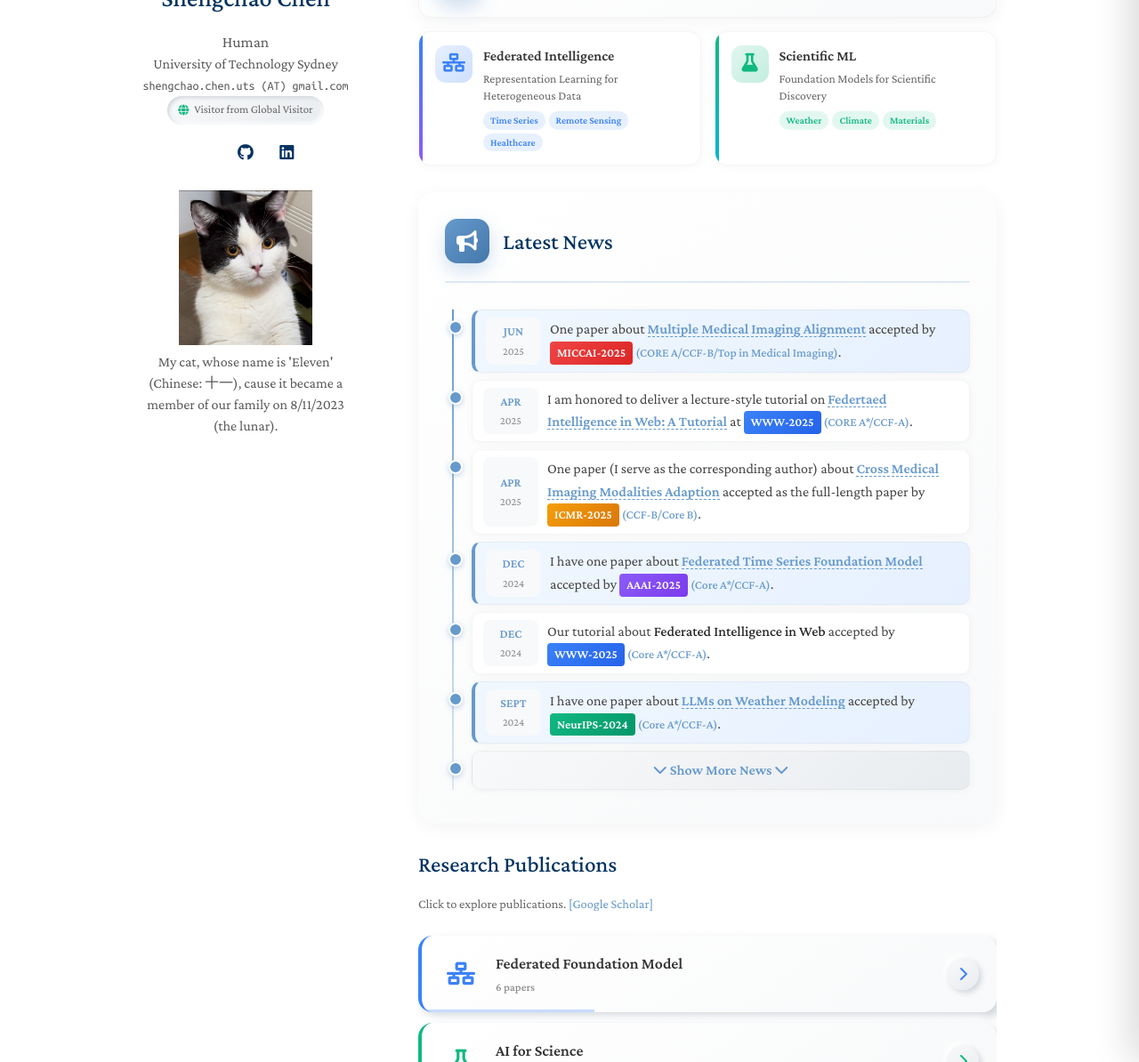
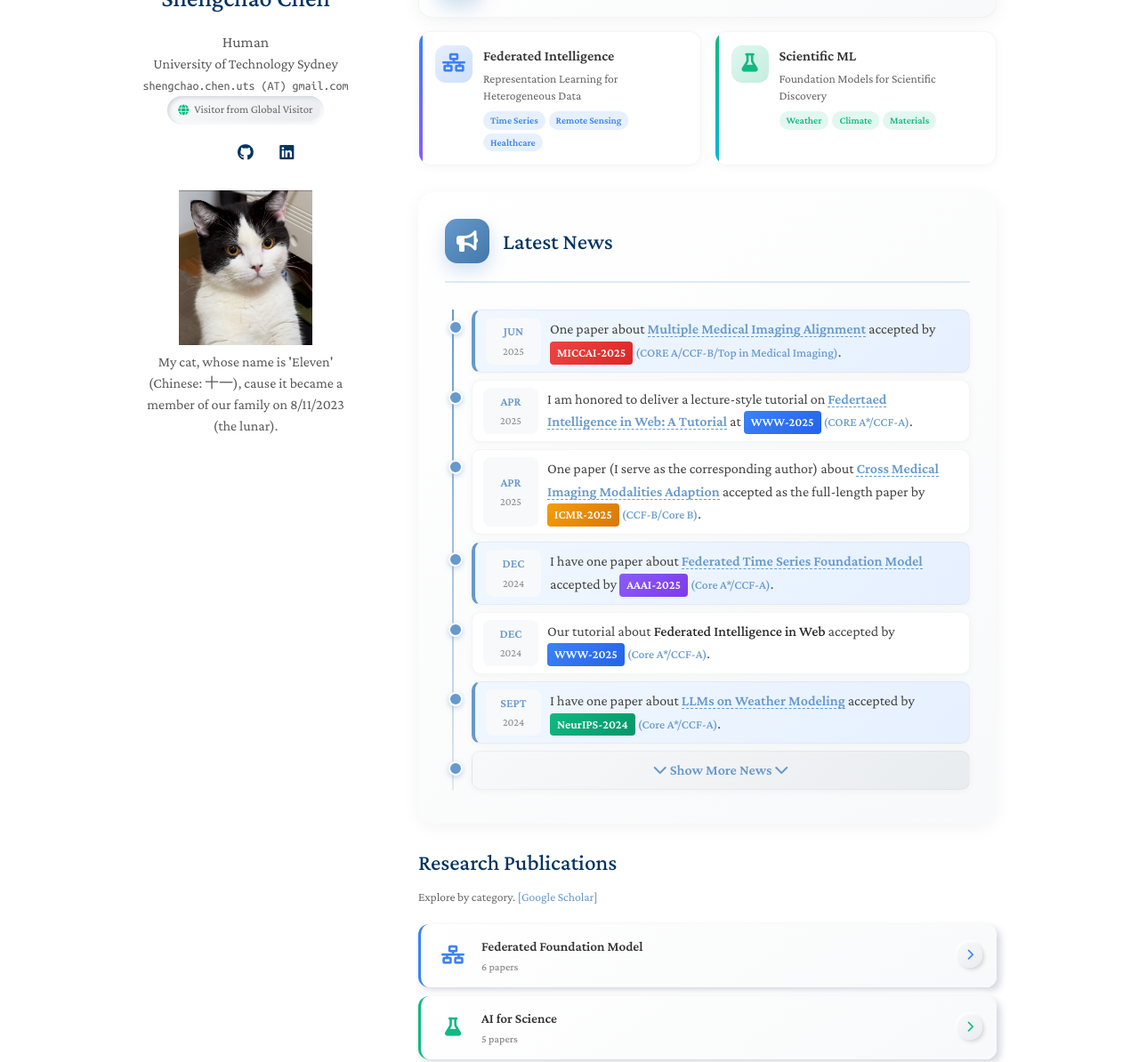
Before and after one commit to shengchaochen82/shengchaochen82.github.io, a Jekyll site: the page built from index.md, in a window 1280 px wide and 1400 px high, cut to the strip 206-1400 px from the top of the window. Shown: the whole strip at 89% size. Built offline with Jekyll 4.4.1, drawn with Linux system fonts in a browser that asks for light colours; a style sheet for code colours, icons or effects is not loaded; some of the changed text lies outside the part shown.

Commit message:
fix: repair publications panel - remove template tags, use data attributes
- Remove script type=text/template that was showing code on page
- Embed papers data directly in JavaScript object
- Fix click event binding using addEventListener
- Reduce panel width from 70% to 65% for better fit
- Smaller padding and fonts for compact layout
- Ensure all interactions work correctly

Co-authored-by: Sisyphus <clio-agent@sisyphuslabs.ai>

```diff
--- a/_includes/categorized_publications.html
+++ b/_includes/categorized_publications.html
@@ -1,8 +1,8 @@
 <div id="publications-wrapper" class="publications-wrapper">
   <div id="publications-main" class="publications-main">
-    <h2 style="margin: 2px 0px 20px;">Research Publications</h2>
-    <p style="color: #666; margin-bottom: 25px; font-size: 0.9rem;">
-      Click to explore publications. <a href="https://scholar.google.com/citations?user=9R3tsmUAAAAJ&hl=en" target="_blank" style="color: #6699cc;">[Google Scholar]</a>
+    <h2 style="margin: 2px 0px 15px;">Research Publications</h2>
+    <p style="color: #666; margin-bottom: 20px; font-size: 0.85rem;">
+      Explore by category. <a href="https://scholar.google.com/citations?user=9R3tsmUAAAAJ&hl=en" target="_blank" style="color: #6699cc;">[Google Scholar]</a>
     </p>
 
     <div class="category-bars">
@@ -10,7 +10,7 @@
         {% if category[0] != 'main' and category[0] != 'other' %}
           {% assign cat_key = category[0] %}
           {% assign cat_data = category[1] %}
-          <div class="category-bar" onclick="openCategoryPanel('{{ cat_key }}')" style="--bar-color: {{ cat_data.color }}">
+          <div class="category-bar" data-category="{{ cat_key }}" style="--bar-color: {{ cat_data.color }}">
             <div class="bar-content">
               <div class="bar-icon">
                 <i class="fas {{ cat_data.icon }}"></i>
@@ -23,7 +23,6 @@
                 <i class="fas fa-chevron-right"></i>
               </div>
             </div>
-            <div class="bar-progress" style="width: {{ cat_data.papers.size | times: 5 }}%;"></div>
           </div>
         {% endif %}
       {% endfor %}
@@ -32,7 +31,7 @@
 
   <div id="category-panel" class="category-panel">
     <div class="panel-header">
-      <button class="back-btn" onclick="closeCategoryPanel()">
+      <button class="back-btn" id="panel-back-btn">
         <i class="fas fa-arrow-left"></i>
         Back
       </button>
@@ -52,193 +51,285 @@
   </div>
 </div>
 
+<script>
+// Papers data embedded directly
+window.papersData = {
   {% for category in site.data.publications %}
     {% if category[0] != 'main' and category[0] != 'other' %}
       {% assign cat_key = category[0] %}
       {% assign cat_data = category[1] %}
-    <script type="text/template" id="papers-{{ cat_key }}">
+      "{{ cat_key }}": {
+        title: "{{ cat_data.title }}",
+        icon: "{{ cat_data.icon }}",
+        color: "{{ cat_data.color }}",
+        description: "{{ cat_data.description }}",
+        count: {{ cat_data.papers.size }},
+        papers: [
           {% for paper in cat_data.papers %}
-        <div class="paper-item" style="--item-accent: {{ cat_data.color }}">
-          <div class="paper-thumb">
-            {% if paper.image %}
-              <img src="{{ paper.image }}" alt="{{ paper.title }}" />
-            {% endif %}
-            {% if paper.conference_short %}
-              <span class="thumb-badge">{{ paper.conference_short }}</span>
-            {% endif %}
-          </div>
-          <div class="paper-details">
-            <div class="paper-title-line">
-              {% if paper.pdf %}
-                <a href="{{ paper.pdf }}" target="_blank">{{ paper.title }}</a>
-              {% else %}
-                {{ paper.title }}
-              {% endif %}
-            </div>
-            <div class="paper-meta">{{ paper.authors }}</div>
-            <div class="paper-venue">
-              <em>{{ paper.conference }}</em>
-            </div>
-            <div class="paper-actions">
-              {% if paper.pdf %}
-                <a href="{{ paper.pdf }}" class="action-btn" target="_blank">
-                  <i class="fas fa-file-pdf"></i> PDF
-                </a>
-              {% endif %}
-              {% if paper.code %}
-                <a href="{{ paper.code }}" class="action-btn" target="_blank">
-                  <i class="fab fa-github"></i> Code
-                </a>
-              {% endif %}
-              {% if paper.page %}
-                <a href="{{ paper.page }}" class="action-btn" target="_blank">
-                  <i class="fas fa-globe"></i> Page
-                </a>
-              {% endif %}
-            </div>
-            {% if paper.notes %}
-              <div class="paper-highlight">
-                <i class="fas fa-star"></i> {{ paper.notes }}
-              </div>
-            {% endif %}
-          </div>
-        </div>
+          {
+            title: "{{ paper.title | escape }}",
+            authors: "{{ paper.authors | escape }}",
+            conference: "{{ paper.conference | escape }}",
+            conference_short: "{{ paper.conference_short }}",
+            pdf: "{{ paper.pdf }}",
+            code: "{{ paper.code }}",
+            page: "{{ paper.page }}",
+            image: "{{ paper.image }}",
+            notes: "{{ paper.notes | escape }}"
+          }{% unless forloop.last %},{% endunless %}
           {% endfor %}
-    </script>
-    <script>
-      window.categoryData = window.categoryData || {};
-      window.categoryData['{{ cat_key }}'] = {
-        title: '{{ cat_data.title }}',
-        icon: '{{ cat_data.icon }}',
-        color: '{{ cat_data.color }}',
-        description: '{{ cat_data.description }}',
-        count: {{ cat_data.papers.size }}
-      };
-    </script>
+        ]
+      }{% unless forloop.last %},{% endunless %}
     {% endif %}
   {% endfor %}
+};
+
+document.addEventListener('DOMContentLoaded', function() {
+  const wrapper = document.getElementById('publications-wrapper');
+  const panel = document.getElementById('category-panel');
+  const backBtn = document.getElementById('panel-back-btn');
+
+  // Bind click events to category bars
+  document.querySelectorAll('.category-bar').forEach(function(bar) {
+    bar.addEventListener('click', function() {
+      const category = this.getAttribute('data-category');
+      openCategoryPanel(category);
+    });
+  });
+
+  // Back button
+  backBtn.addEventListener('click', closeCategoryPanel);
+
+  // ESC key to close
+  document.addEventListener('keydown', function(event) {
+    if (event.key === 'Escape' && panel.classList.contains('active')) {
+      closeCategoryPanel();
+    }
+  });
+
+  // Click outside to close
+  document.addEventListener('click', function(event) {
+    if (panel.classList.contains('active') &&
+        !panel.contains(event.target) &&
+        !event.target.closest('.category-bar')) {
+      closeCategoryPanel();
+    }
+  });
+
+  function openCategoryPanel(category) {
+    const data = window.papersData[category];
+    if (!data) return;
+
+    // Update panel header
+    document.getElementById('panel-title-text').textContent = data.title;
+    const panelIcon = document.getElementById('panel-icon');
+    panelIcon.className = 'fas ' + data.icon;
+    panelIcon.style.color = data.color;
+    document.getElementById('panel-count-num').textContent = data.count;
+
+    // Update description
+    const descEl = document.getElementById('panel-description');
+    descEl.textContent = data.description;
+    descEl.style.borderLeftColor = data.color;
+
+    // Generate papers HTML
+    const papersList = document.getElementById('papers-list');
+    papersList.innerHTML = '';
+
+    data.papers.forEach(function(paper, index) {
+      const paperEl = document.createElement('div');
+      paperEl.className = 'paper-item';
+      paperEl.style.setProperty('--item-accent', data.color);
+      paperEl.style.animationDelay = (index * 0.05) + 's';
+
+      let html = '';
+
+      // Thumbnail
+      html += '<div class="paper-thumb">';
+      if (paper.image) {
+        html += '<img src="' + paper.image + '" alt="" />';
+      }
+      if (paper.conference_short) {
+        html += '<span class="thumb-badge">' + paper.conference_short + '</span>';
+      }
+      html += '</div>';
+
+      // Details
+      html += '<div class="paper-details">';
+
+      // Title
+      html += '<div class="paper-title-line">';
+      if (paper.pdf) {
+        html += '<a href="' + paper.pdf + '" target="_blank">' + paper.title + '</a>';
+      } else {
+        html += paper.title;
+      }
+      html += '</div>';
+
+      // Meta
+      html += '<div class="paper-meta">' + paper.authors + '</div>';
+      html += '<div class="paper-venue"><em>' + paper.conference + '</em></div>';
+
+      // Actions
+      html += '<div class="paper-actions">';
+      if (paper.pdf) {
+        html += '<a href="' + paper.pdf + '" class="action-btn" target="_blank"><i class="fas fa-file-pdf"></i> PDF</a>';
+      }
+      if (paper.code) {
+        html += '<a href="' + paper.code + '" class="action-btn" target="_blank"><i class="fab fa-github"></i> Code</a>';
+      }
+      if (paper.page) {
+        html += '<a href="' + paper.page + '" class="action-btn" target="_blank"><i class="fas fa-globe"></i> Page</a>';
+      }
+      html += '</div>';
+
+      // Notes
+      if (paper.notes) {
+        html += '<div class="paper-highlight"><i class="fas fa-star"></i> ' + paper.notes + '</div>';
+      }
+
+      html += '</div>';
+
+      paperEl.innerHTML = html;
+      papersList.appendChild(paperEl);
+    });
+
+    // Show panel
+    wrapper.classList.add('shifted');
+    setTimeout(function() {
+      panel.classList.add('active');
+    }, 50);
+
+    // Prevent body scroll
+    document.body.style.overflow = 'hidden';
+  }
+
+  function closeCategoryPanel() {
+    panel.classList.remove('active');
+
+    setTimeout(function() {
+      wrapper.classList.remove('shifted');
+    }, 300);
+
+    // Restore body scroll
+    document.body.style.overflow = '';
+  }
+});
+</script>
 
 <style>
 .publications-wrapper {
   position: relative;
-  overflow: hidden;
-  margin: 30px 0;
+  overflow: visible;
+  margin: 25px 0;
 }
 
 .publications-main {
-  transition: transform 0.5s cubic-bezier(0.34, 1.56, 0.64, 1);
+  transition: transform 0.4s cubic-bezier(0.34, 1.56, 0.64, 1);
+  max-width: 100%;
 }
 
 .publications-wrapper.shifted .publications-main {
-  transform: translateX(-30%);
+  transform: translateX(-25%);
 }
 
 .category-bars {
   display: flex;
   flex-direction: column;
-  gap: 12px;
+  gap: 10px;
 }
 
 .category-bar {
   background: linear-gradient(145deg, #ffffff, #f8f9fa);
-  border-radius: 16px;
-  padding: 18px 20px;
-  box-shadow: 6px 6px 12px #d1d5db, -6px -6px 12px #ffffff;
+  border-radius: 12px;
+  padding: 14px 16px;
+  box-shadow: 4px 4px 8px #d1d5db, -4px -4px 8px #ffffff;
   cursor: pointer;
   transition: all 0.3s cubic-bezier(0.34, 1.56, 0.64, 1);
   position: relative;
   overflow: hidden;
-  border-left: 4px solid var(--bar-color);
+  border-left: 3px solid var(--bar-color);
 }
 
 .category-bar:hover {
-  transform: translateX(8px) scale(1.02);
-  box-shadow: 8px 8px 20px #c4c9d0, -8px -8px 20px #ffffff;
+  transform: translateX(6px);
+  box-shadow: 6px 6px 12px #c4c9d0, -6px -6px 12px #ffffff;
 }
 
 .bar-content {
   display: flex;
   align-items: center;
-  gap: 15px;
-  position: relative;
-  z-index: 2;
+  gap: 12px;
 }
 
 .bar-icon {
-  width: 48px;
-  height: 48px;
-  border-radius: 14px;
+  width: 40px;
+  height: 40px;
+  border-radius: 10px;
   display: flex;
   align-items: center;
   justify-content: center;
-  font-size: 1.6rem;
-  background: linear-gradient(135deg, var(--bar-color)20, var(--bar-color)40);
+  font-size: 1.3rem;
+  background: linear-gradient(135deg, var(--bar-color)15, var(--bar-color)30);
   color: var(--bar-color);
-  box-shadow: 0 4px 12px var(--bar-color)30;
+  box-shadow: 0 3px 8px var(--bar-color)25;
+  flex-shrink: 0;
 }
 
 .bar-info {
   flex: 1;
+  min-width: 0;
 }
 
 .bar-title {
-  font-size: 1.1rem;
+  font-size: 0.95rem;
   font-weight: 700;
   color: #333;
-  margin-bottom: 4px;
+  margin-bottom: 2px;
+  white-space: nowrap;
+  overflow: hidden;
+  text-overflow: ellipsis;
 }
 
 .bar-count {
-  font-size: 0.8rem;
+  font-size: 0.75rem;
   color: #888;
   font-weight: 500;
 }
 
 .bar-arrow {
-  width: 36px;
-  height: 36px;
+  width: 28px;
+  height: 28px;
   border-radius: 50%;
   display: flex;
   align-items: center;
   justify-content: center;
   background: linear-gradient(145deg, #f8f9fa, #e9ecef);
   color: var(--bar-color);
-  box-shadow: 3px 3px 6px #d1d5db, -3px -3px 6px #ffffff;
+  box-shadow: 2px 2px 4px #d1d5db, -2px -2px 4px #ffffff;
   transition: all 0.3s ease;
+  font-size: 0.8rem;
+  flex-shrink: 0;
 }
 
 .category-bar:hover .bar-arrow {
-  transform: translateX(4px);
+  transform: translateX(3px);
   background: var(--bar-color);
   color: white;
-}
-
-.bar-progress {
-  position: absolute;
-  bottom: 0;
-  left: 0;
-  height: 3px;
-  background: var(--bar-color);
-  opacity: 0.3;
-  transition: opacity 0.3s ease;
-}
-
-.category-bar:hover .bar-progress {
-  opacity: 0.6;
 }
 
 .category-panel {
   position: fixed;
   top: 0;
   right: 0;
-  width: 70%;
-  max-width: 700px;
+  width: 65%;
+  max-width: 600px;
   height: 100vh;
   background: rgba(255, 255, 255, 0.98);
   backdrop-filter: blur(20px);
-  box-shadow: -10px 0 40px rgba(0, 0, 0, 0.15);
-  transform: translateX(100%);
-  transition: transform 0.5s cubic-bezier(0.34, 1.56, 0.64, 1);
+  box-shadow: -8px 0 30px rgba(0, 0, 0, 0.12);
+  transform: translateX(110%);
+  transition: transform 0.4s cubic-bezier(0.34, 1.56, 0.64, 1);
   z-index: 1000;
   display: flex;
   flex-direction: column;
@@ -251,8 +342,8 @@
 .panel-header {
   display: flex;
   align-items: center;
-  gap: 15px;
-  padding: 20px 25px;
+  gap: 12px;
+  padding: 16px 20px;
   background: linear-gradient(145deg, #f8f9fa, #ffffff);
   border-bottom: 1px solid rgba(0, 0, 0, 0.06);
   flex-shrink: 0;
@@ -261,93 +352,89 @@
 .back-btn {
   display: flex;
   align-items: center;
-  gap: 8px;
-  padding: 10px 18px;
+  gap: 6px;
+  padding: 8px 14px;
   background: linear-gradient(145deg, #f8f9fa, #e9ecef);
   border: none;
-  border-radius: 12px;
-  font-size: 0.9rem;
+  border-radius: 10px;
+  font-size: 0.85rem;
   font-weight: 600;
   color: #555;
   cursor: pointer;
-  box-shadow: 3px 3px 6px #d1d5db, -3px -3px 6px #ffffff;
+  box-shadow: 2px 2px 4px #d1d5db, -2px -2px 4px #ffffff;
   transition: all 0.3s ease;
 }
 
 .back-btn:hover {
-  transform: translateX(-3px);
-  box-shadow: 4px 4px 8px #c4c9d0, -4px -4px 8px #ffffff;
+  transform: translateX(-2px);
+  box-shadow: 3px 3px 6px #c4c9d0, -3px -3px 6px #ffffff;
 }
 
 .panel-title {
   flex: 1;
   display: flex;
   align-items: center;
-  gap: 10px;
-  font-size: 1.2rem;
+  gap: 8px;
+  font-size: 1.1rem;
   font-weight: 700;
   color: #333;
 }
 
 .panel-title i {
-  font-size: 1.4rem;
+  font-size: 1.2rem;
 }
 
 .panel-count {
-  padding: 6px 14px;
+  padding: 5px 12px;
   background: linear-gradient(135deg, #3b82f6, #2563eb);
   color: white;
-  border-radius: 20px;
-  font-size: 0.85rem;
+  border-radius: 15px;
+  font-size: 0.8rem;
   font-weight: 600;
+  flex-shrink: 0;
 }
 
 .panel-content {
   flex: 1;
   overflow-y: auto;
-  padding: 20px 25px;
+  padding: 16px 20px;
 }
 
 .panel-description {
-  padding: 15px 18px;
+  padding: 12px 15px;
   background: linear-gradient(145deg, #f8f9fa, #ffffff);
-  border-radius: 12px;
-  margin-bottom: 20px;
-  font-size: 0.9rem;
+  border-radius: 10px;
+  margin-bottom: 16px;
+  font-size: 0.85rem;
   color: #666;
-  line-height: 1.6;
-  border-left: 4px solid var(--panel-color, #3b82f6);
+  line-height: 1.5;
+  border-left: 3px solid;
 }
 
 .papers-scrollable {
   display: flex;
   flex-direction: column;
-  gap: 15px;
+  gap: 12px;
 }
 
 .paper-item {
   display: flex;
-  gap: 15px;
-  padding: 15px;
+  gap: 12px;
+  padding: 12px;
   background: white;
-  border-radius: 14px;
-  box-shadow: 0 2px 8px rgba(0, 0, 0, 0.04);
+  border-radius: 12px;
+  box-shadow: 0 2px 6px rgba(0, 0, 0, 0.04);
   border: 1px solid rgba(0, 0, 0, 0.03);
   transition: all 0.3s ease;
-  animation: slideInRight 0.4s ease backwards;
+  animation: slideInRight 0.35s ease backwards;
+  opacity: 0;
+  animation-fill-mode: forwards;
 }
-
-.paper-item:nth-child(1) { animation-delay: 0.05s; }
-.paper-item:nth-child(2) { animation-delay: 0.1s; }
-.paper-item:nth-child(3) { animation-delay: 0.15s; }
-.paper-item:nth-child(4) { animation-delay: 0.2s; }
-.paper-item:nth-child(5) { animation-delay: 0.25s; }
-.paper-item:nth-child(6) { animation-delay: 0.3s; }
 
 @keyframes slideInRight {
   from {
     opacity: 0;
-    transform: translateX(30px);
+    transform: translateX(25px);
   }
   to {
     opacity: 1;
@@ -356,15 +443,15 @@
 }
 
 .paper-item:hover {
-  transform: translateX(5px);
-  box-shadow: 0 6px 20px rgba(0, 0, 0, 0.08);
-  border-left: 3px solid var(--item-accent);
+  transform: translateX(4px);
+  box-shadow: 0 4px 15px rgba(0, 0, 0, 0.08);
+  border-left: 2px solid var(--item-accent);
 }
 
 .paper-thumb {
-  width: 100px;
-  height: 75px;
-  border-radius: 10px;
+  width: 85px;
+  height: 65px;
+  border-radius: 8px;
   overflow: hidden;
   position: relative;
   flex-shrink: 0;
@@ -379,14 +466,14 @@
 
 .thumb-badge {
   position: absolute;
-  top: 5px;
-  left: 5px;
-  padding: 2px 6px;
+  top: 4px;
+  left: 4px;
+  padding: 2px 5px;
   background: rgba(0, 0, 0, 0.7);
   color: white;
-  font-size: 0.65rem;
+  font-size: 0.6rem;
   font-weight: 700;
-  border-radius: 4px;
+  border-radius: 3px;
 }
 
 .paper-details {
@@ -395,10 +482,10 @@
 }
 
 .paper-title-line {
-  font-size: 0.95rem;
+  font-size: 0.9rem;
   font-weight: 700;
-  margin-bottom: 6px;
-  line-height: 1.4;
+  margin-bottom: 4px;
+  line-height: 1.35;
 }
 
 .paper-title-line a {
@@ -412,31 +499,32 @@
 }
 
 .paper-meta {
-  font-size: 0.8rem;
+  font-size: 0.75rem;
   color: #666;
-  margin-bottom: 4px;
+  margin-bottom: 3px;
+  line-height: 1.3;
 }
 
 .paper-venue {
-  font-size: 0.8rem;
+  font-size: 0.75rem;
   color: #888;
-  margin-bottom: 10px;
+  margin-bottom: 8px;
 }
 
 .paper-actions {
   display: flex;
-  gap: 8px;
+  gap: 6px;
   flex-wrap: wrap;
 }
 
 .action-btn {
   display: inline-flex;
   align-items: center;
-  gap: 4px;
-  padding: 5px 10px;
+  gap: 3px;
+  padding: 4px 8px;
   background: #f5f5f5;
-  border-radius: 6px;
-  font-size: 0.75rem;
+  border-radius: 5px;
+  font-size: 0.7rem;
   color: #555;
   text-decoration: none;
   transition: all 0.2s;
@@ -448,29 +536,30 @@
 }
 
 .paper-highlight {
-  margin-top: 8px;
-  padding: 6px 10px;
+  margin-top: 6px;
+  padding: 5px 8px;
   background: linear-gradient(135deg, #fef3c7, #fde68a);
-  border-radius: 6px;
-  font-size: 0.75rem;
+  border-radius: 5px;
+  font-size: 0.7rem;
   color: #92400e;
   display: inline-flex;
   align-items: center;
-  gap: 5px;
+  gap: 4px;
 }
 
 .paper-highlight i {
   color: #f59e0b;
-  font-size: 0.7rem;
+  font-size: 0.65rem;
 }
 
 @media (max-width: 768px) {
   .publications-wrapper.shifted .publications-main {
-    transform: translateX(-15%);
+    transform: translateX(-10%);
   }
 
   .category-panel {
-    width: 85%;
+    width: 90%;
+    max-width: none;
   }
 
   .paper-item {
@@ -479,18 +568,18 @@
 
   .paper-thumb {
     width: 100%;
-    height: 120px;
+    height: 100px;
   }
 }
 
 @media (prefers-color-scheme: dark) {
   .category-bar {
     background: linear-gradient(145deg, #2d3748, #1a202c);
-    box-shadow: 6px 6px 12px #1a202c, -6px -6px 12px #3d4856;
+    box-shadow: 4px 4px 8px #1a202c, -4px -4px 8px #3d4856;
   }
 
   .category-bar:hover {
-    box-shadow: 8px 8px 20px #151b24, -8px -8px 20px #3d4856;
+    box-shadow: 6px 6px 12px #151b24, -6px -6px 12px #3d4856;
   }
 
   .bar-title {
@@ -499,7 +588,7 @@
 
   .bar-arrow {
     background: linear-gradient(145deg, #2d3748, #1a202c);
-    box-shadow: 3px 3px 6px #1a202c, -3px -3px 6px #3d4856;
+    box-shadow: 2px 2px 4px #1a202c, -2px -2px 4px #3d4856;
   }
 
   .category-panel {
@@ -514,7 +603,7 @@
   .back-btn {
     background: linear-gradient(145deg, #2d3748, #1a202c);
     color: #a0aec0;
-    box-shadow: 3px 3px 6px #1a202c, -3px -3px 6px #3d4856;
+    box-shadow: 2px 2px 4px #1a202c, -2px -2px 4px #3d4856;
   }
 
   .panel-title {
@@ -558,67 +647,3 @@
   }
 }
 </style>
-
-<script>
-function openCategoryPanel(category) {
-  const wrapper = document.getElementById('publications-wrapper');
-  const panel = document.getElementById('category-panel');
-  const template = document.getElementById('papers-' + category);
-  const data = window.categoryData[category];
-
-  if (!template || !data) return;
-
-  // Update panel content
-  document.getElementById('panel-title-text').textContent = data.title;
-  document.getElementById('panel-icon').className = 'fas ' + data.icon;
-  document.getElementById('panel-icon').style.color = data.color;
-  document.getElementById('panel-count-num').textContent = data.count;
-  document.getElementById('panel-description').textContent = data.description;
-  document.getElementById('panel-description').style.setProperty('--panel-color', data.color);
-
-  // Insert papers
-  document.getElementById('papers-list').innerHTML = template.innerHTML;
-
-  // Animate
-  wrapper.classList.add('shifted');
-  setTimeout(() => {
-    panel.classList.add('active');
-  }, 100);
-
-  // Prevent body scroll
-  document.body.style.overflow = 'hidden';
-}
-
-function closeCategoryPanel() {
-  const wrapper = document.getElementById('publications-wrapper');
-  const panel = document.getElementById('category-panel');
-
-  panel.classList.remove('active');
-
-  setTimeout(() => {
-    wrapper.classList.remove('shifted');
-  }, 300);
-
-  // Restore body scroll
-  document.body.style.overflow = '';
-}
-
-// Close panel on escape key
-document.addEventListener('keydown', function(event) {
-  if (event.key === 'Escape') {
-    closeCategoryPanel();
-  }
-});
-
-// Close panel when clicking outside
-document.addEventListener('click', function(event) {
-  const panel = document.getElementById('category-panel');
-  const wrapper = document.getElementById('publications-wrapper');
-
-  if (panel.classList.contains('active') &&
-      !panel.contains(event.target) &&
-      !event.target.closest('.category-bar')) {
-    closeCategoryPanel();
-  }
-});
-</script>
```
Lines whose indentation alone changed are shown as unchanged.
